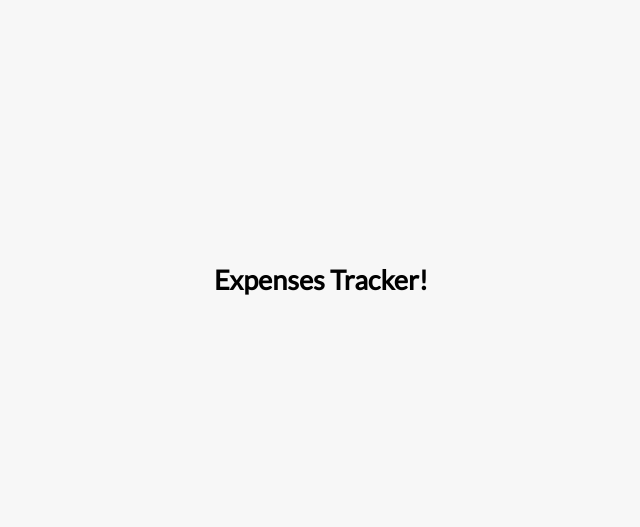
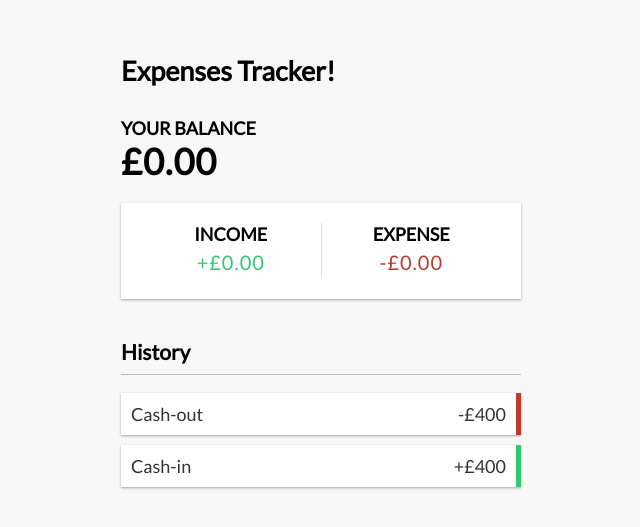
Before and after one commit to MattHammond94/VuesFromTheGit, a Vue app in the folder expenses-app/: page / in a window 1280 px wide. Shown: the part 121-648 px from the top of the page, without its empty margins (319-959 px from the left). Built offline with nearby package versions, Linux system fonts and the light colour scheme.

Commit message:
Add balance, transaction list and income expenses components

```diff
--- a/expenses-app/src/App.vue
+++ b/expenses-app/src/App.vue
@@ -1,13 +1,24 @@
 <template>
   <Header />
+  <div class="container">
+    <Balance />
+    <IncomeExpenses />
+    <TransactionList />
+  </div>
 </template>
 
 <script>
   import Header from './components/Header.vue'
+  import Balance from './components/Balance.vue'
+  import IncomeExpenses from './components/IncomeExpenses.vue'
+  import TransactionList from './components/TransactionList.vue'
 
   export default {
     components: {
       Header,
+      Balance,
+      IncomeExpenses,
+      TransactionList
     },
   };
 </script>
--- a/expenses-app/src/components/Balance.vue
+++ b/expenses-app/src/components/Balance.vue
@@ -0,0 +1,4 @@
+<template>
+  <h4>Your balance</h4>
+  <h1 id="balance">£0.00</h1>
+</template>
--- a/expenses-app/src/components/IncomeExpenses.vue
+++ b/expenses-app/src/components/IncomeExpenses.vue
@@ -0,0 +1,12 @@
+<template>
+  <div class="inc-exp-container">
+    <div>
+      <h4>Income</h4>
+      <p id="money-plus" class="money plus">+£0.00</p>
+    </div>
+    <div>
+      <h4>Expense</h4>
+      <p id="money-minus" class="money minus">-£0.00</p>
+    </div>
+  </div>
+</template>
--- a/expenses-app/src/components/TransactionList.vue
+++ b/expenses-app/src/components/TransactionList.vue
@@ -0,0 +1,11 @@
+<template>
+  <h3>History</h3>
+  <ul id="list" class="list">
+    <li class="minus">
+      Cash-out <span>-£400</span><button class="delete-btn">x</button>
+    </li>
+    <li class="plus">
+      Cash-in <span>+£400</span><button class="delete-btn">x</button>
+    </li>
+  </ul>
+</template>
```
Also changed, not shown: 1 other file (tests, documents, lock files or other folders).
